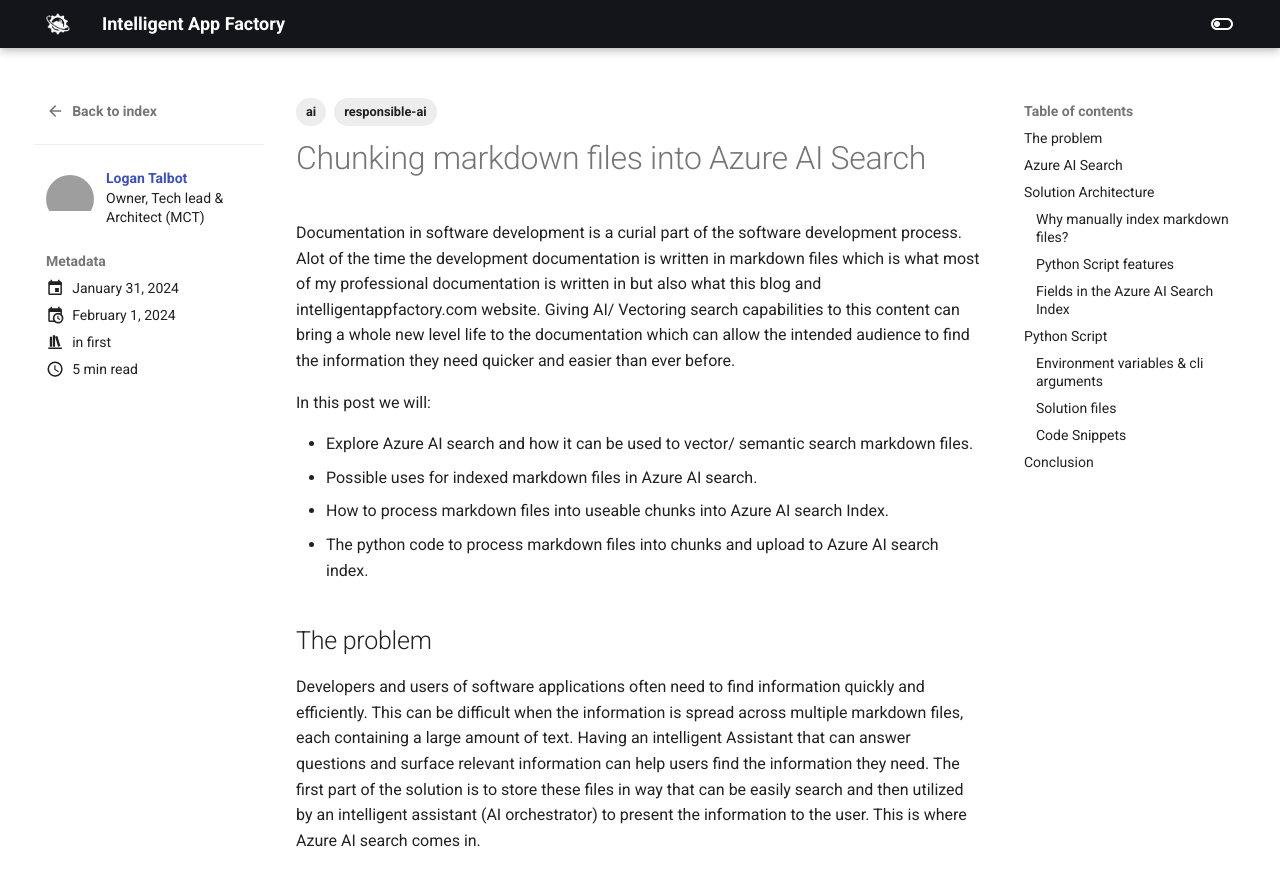
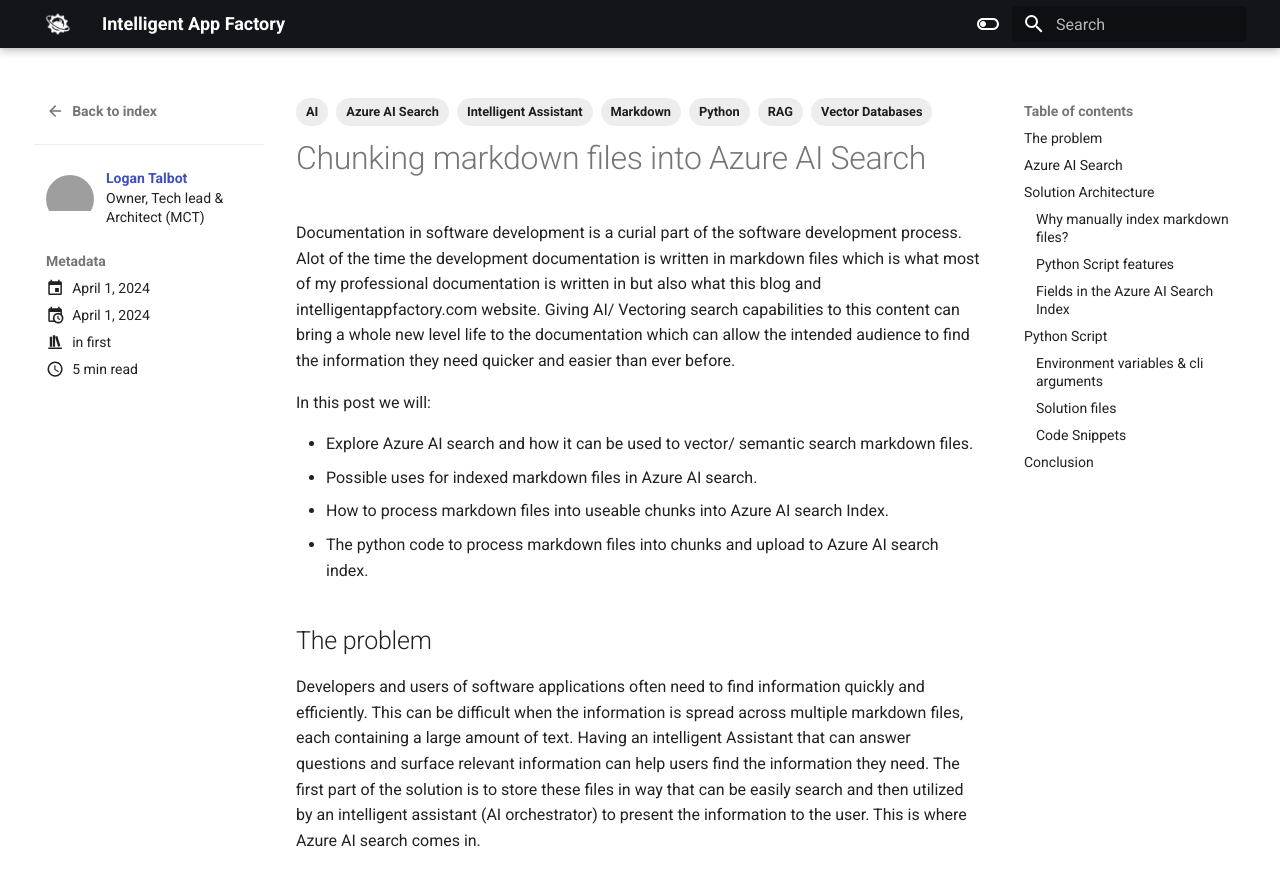
Before and after one commit to LoganDavidTalbot/IntelligentAppFactory, an MkDocs documentation site: the page built from docs/blog/posts/markdown-ai-search.md, in a window 1280 px wide and 900 px high. Shown: the top 886 px of the window. Built offline with MkDocs 1.6.1 and Material for MkDocs 9.7.7, drawn with Linux system fonts in a browser that asks for light colours; grey boxes are pictures that could not be loaded.

Commit message:
creation Intelligent App Lifecycle page

```diff
--- a/docs/blog/posts/markdown-ai-search.md
+++ b/docs/blog/posts/markdown-ai-search.md
@@ -2,8 +2,8 @@
 title: Chunking markdown files into Azure AI Search for enable RAG
 description: A simple guide to chucking markdown files into Azure AI Search ready to be consumed by a intelligent application.
 date:
-    created: 2024-01-31
-    updated: 2024-02-01
+    created: 2024-04-01
+    updated: 2024-04-01
 authors:
     -  Logan Talbot
 categories:
@@ -11,8 +11,13 @@
 draft: false
 readtime: 5
 tags:
-    - responsible-ai
-    - ai
+    - Azure AI Search
+    - AI
+    - Vector Databases
+    - Python
+    - Markdown
+    - RAG
+    - Intelligent Assistant
 ---
 
 # Chunking markdown files into Azure AI Search
--- a/mkdocs.yml
+++ b/mkdocs.yml
@@ -27,7 +27,9 @@
     - navigation.indexes
     - content.code.copy
     - content.code.annotate
-
+    - search.suggest
+    - search.highlight
+    - search.share
 markdown_extensions:
   - footnotes
   - attr_list
@@ -51,11 +53,10 @@
     property: G-7L20HYSPTB
 extra_css:
   - stylesheets/extra.css
-
 plugins:
   - blog
   - tags
-
+  - search
 nav:
   - Welcome: index.md
   - Getting Started:
@@ -68,6 +69,7 @@
   - Well-architected Framework: well-architected-framework.md
   - Security: security.md
   - Responsible AI: responsible-ai.md
+  - Application Lifecycle: intelligent-app-lifecycle.md
   - Reference Architecture:
     - Overview: reference-architecture/overview.md
     - Azure:
```
Also changed, not shown: docs/index.md (+1 -1 lines), docs/intelligent-app-lifecycle.md (added, +46 -0 lines), docs/images/cloud+AI_Intelligent_App_black.png, docs/images/cloud+AI_Intelligent_App_white.png, docs/images/intelligent-app-lifecyle.png (added).
